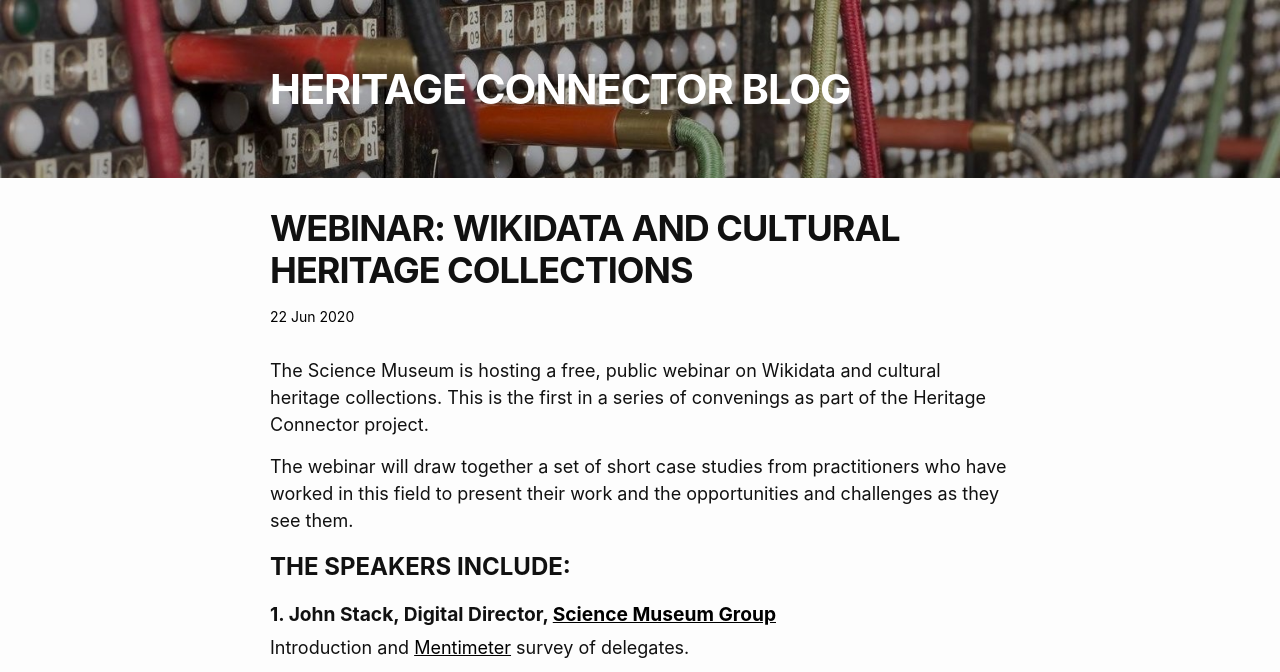
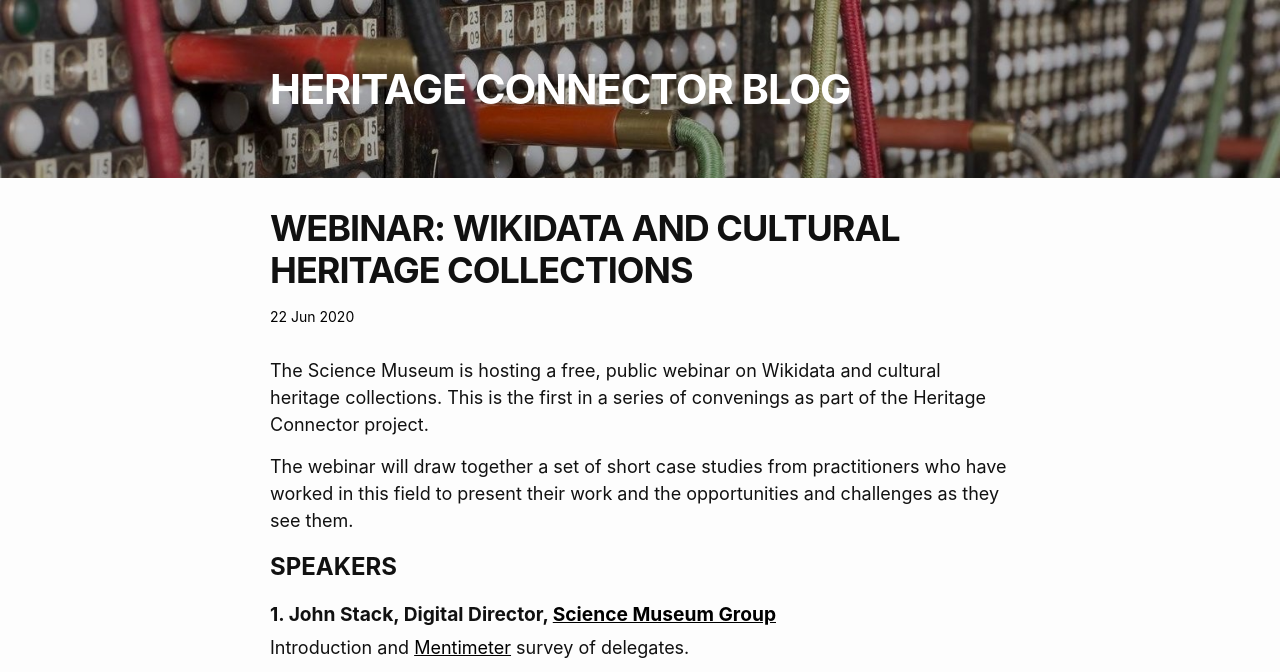
Before and after one commit to portableant/heritageconnector, a Jekyll site: the page built from _posts/2020-06-22-wikidata-and-cultural-heritage-collections-webinar.md, in a window 1280 px wide and 900 px high, cut to the strip 0-672 px from the top of the window. Built offline with Jekyll 4.4.1, drawn with Linux system fonts in a browser that asks for light colours; some web fonts are replaced.

Commit message:
Update 2020-06-22-wikidata-and-cultural-heritage-collections-webinar.md

```diff
--- a/_posts/2020-06-22-wikidata-and-cultural-heritage-collections-webinar.md
+++ b/_posts/2020-06-22-wikidata-and-cultural-heritage-collections-webinar.md
@@ -8,7 +8,7 @@ The Science Museum is hosting a free, public webinar on Wikidata and cultural he
 
 The webinar will draw together a set of short case studies from practitioners who have worked in this field to present their work and the opportunities and challenges as they see them.
 
-## The speakers include:
+## Speakers
 
 ### 1. John Stack, Digital Director, [Science Museum Group](https://sciencemuseumgroup.org.uk)
 Introduction and [Mentimeter](https://www.mentimeter.com) survey of delegates.
```
